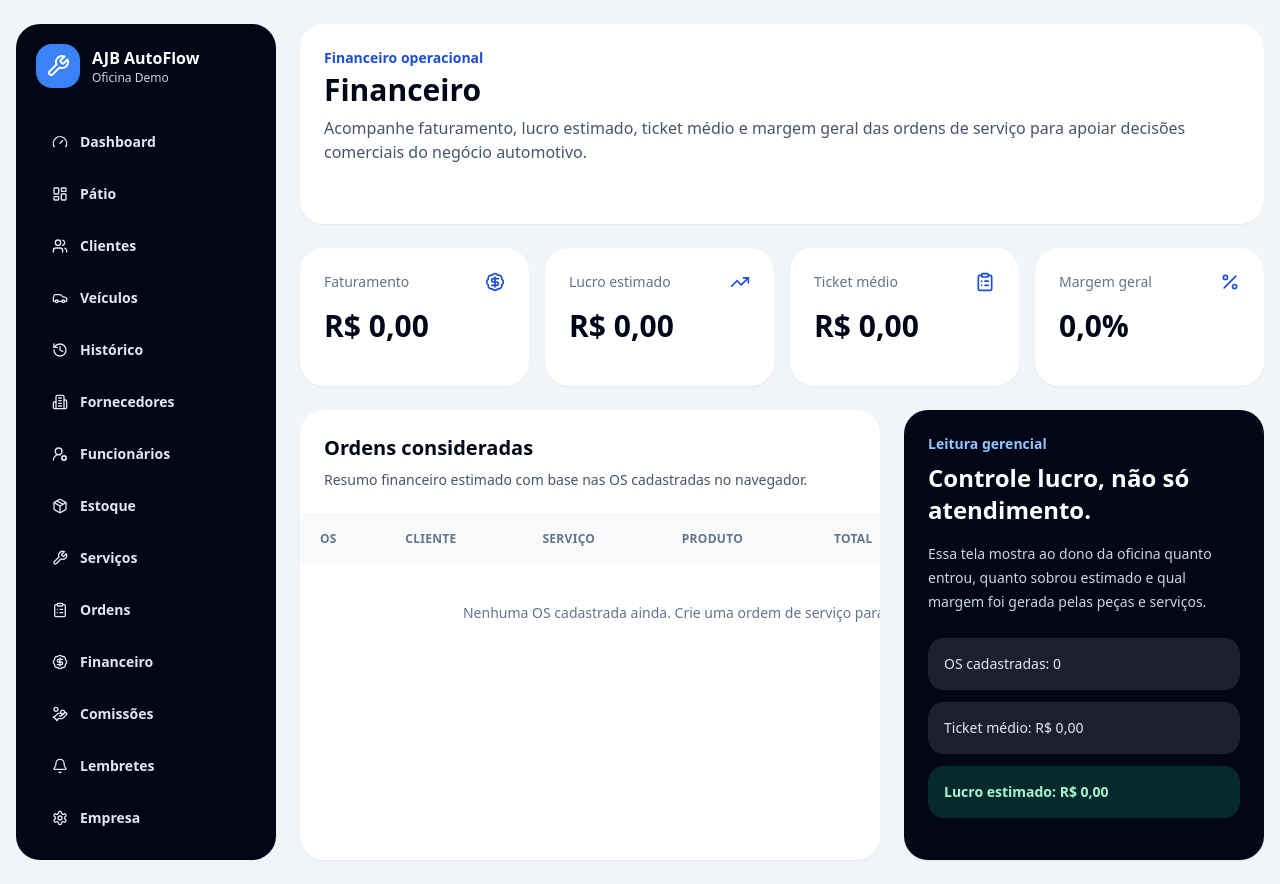
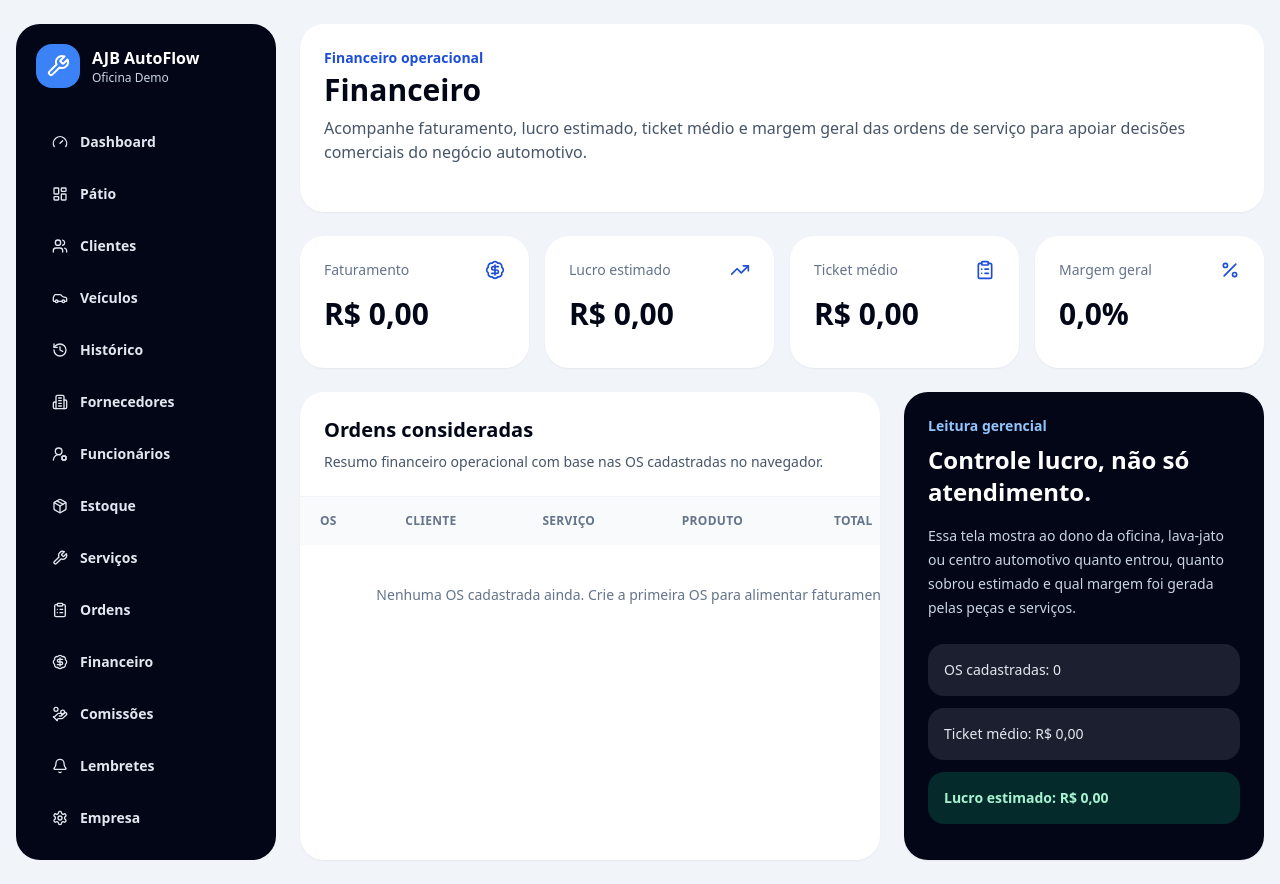
Before and after one commit to anjobrito/ajb-autoflow, a Next.js app: page /financeiro in a window 1280 px wide. Built offline with nearby package versions, Linux system fonts and the light colour scheme.

Commit message:
Ajusta mensagens comerciais do financeiro

```diff
--- a/components/finance-client.tsx
+++ b/components/finance-client.tsx
@@ -53,7 +53,7 @@ export function FinanceClient() {
         <div className="overflow-hidden rounded-3xl bg-white shadow-sm">
           <div className="border-b border-slate-100 p-6">
             <h2 className="text-xl font-black">Ordens consideradas</h2>
-            <p className="mt-2 text-sm text-slate-600">Resumo financeiro estimado com base nas OS cadastradas no navegador.</p>
+            <p className="mt-2 text-sm text-slate-600">Resumo financeiro operacional com base nas OS cadastradas no navegador.</p>
           </div>
           <div className="overflow-x-auto">
             <table className="w-full min-w-[900px] text-left text-sm">
@@ -77,7 +77,7 @@ export function FinanceClient() {
                   </tr>
                 )) : (
                   <tr>
-                    <td colSpan={7} className="px-5 py-10 text-center text-slate-500">Nenhuma OS cadastrada ainda. Crie uma ordem de serviço para alimentar o financeiro.</td>
+                    <td colSpan={7} className="px-5 py-10 text-center text-slate-500">Nenhuma OS cadastrada ainda. Crie a primeira OS para alimentar faturamento, margem e financeiro operacional.</td>
                   </tr>
                 )}
               </tbody>
@@ -89,7 +89,7 @@ export function FinanceClient() {
           <p className="text-sm font-bold text-blue-300">Leitura gerencial</p>
           <h2 className="mt-2 text-2xl font-black">Controle lucro, não só atendimento.</h2>
           <p className="mt-4 text-sm leading-6 text-slate-300">
-            Essa tela mostra ao dono da oficina quanto entrou, quanto sobrou estimado e qual margem foi gerada pelas peças e serviços.
+            Essa tela mostra ao dono da oficina, lava-jato ou centro automotivo quanto entrou, quanto sobrou estimado e qual margem foi gerada pelas peças e serviços.
           </p>
           <div className="mt-6 grid gap-3 text-sm text-slate-200">
             <div className="rounded-2xl bg-white/10 p-4">OS cadastradas: {summary.workOrders}</div>
```
